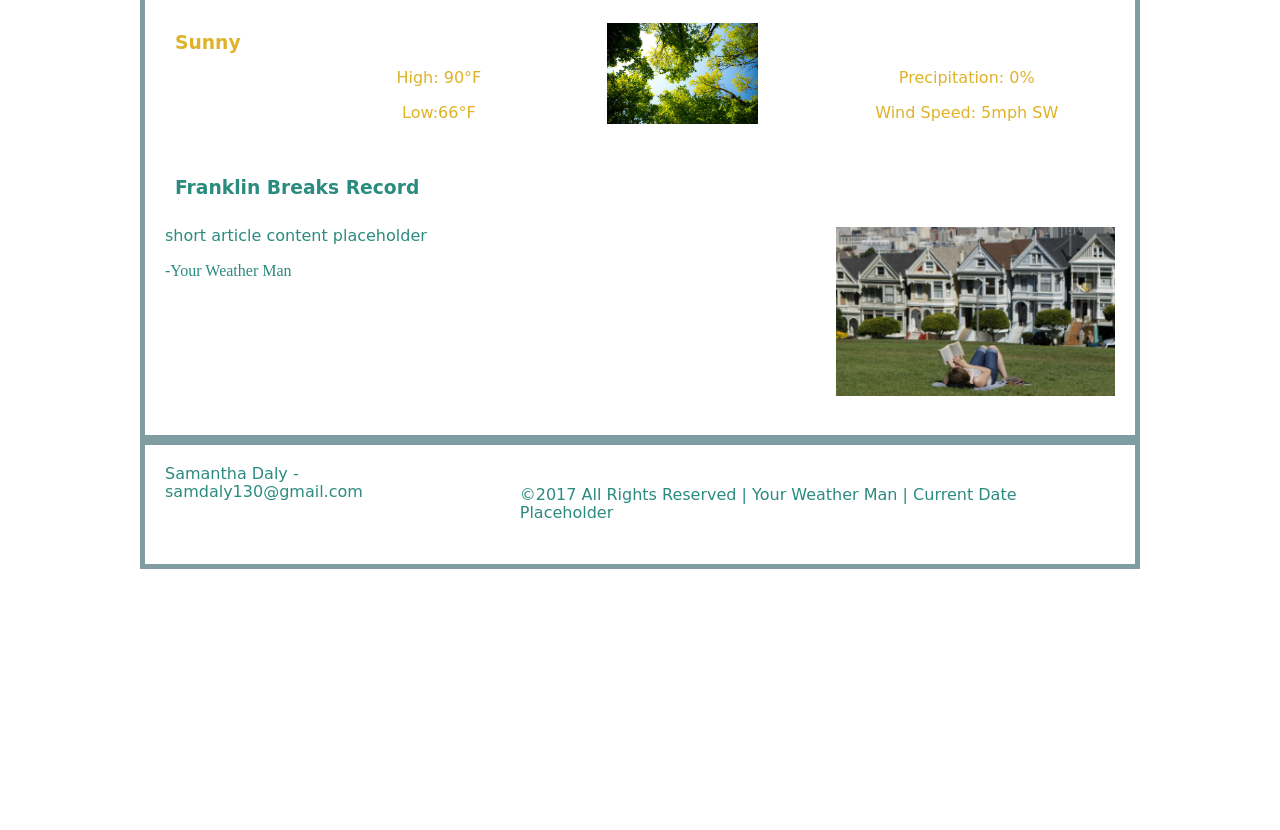
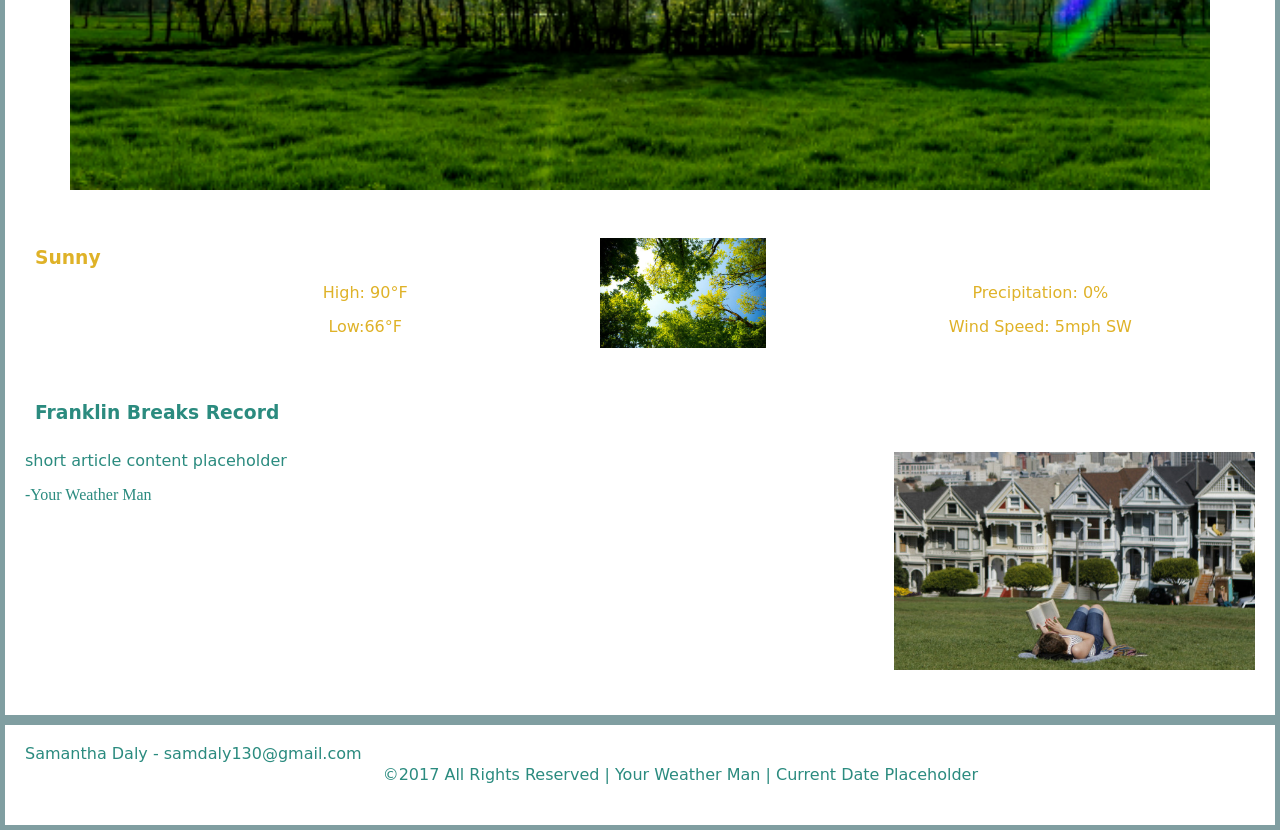
Before and after one commit to samdaly130/samdaly130.github.io, a plain HTML site: page assignments/franklin-6/index.html in a window 1280 px wide. Shown: the part 1171-2001 px from the top of the page. Before the commit the page ends 1740 px from the top, so only its background shows below. Drawn offline with nearby package versions, Linux system fonts and the light colour scheme; a script that the page names is missing.

Commit message:
minor changes

```diff
--- a/assignments/franklin-6/styles/large.css
+++ b/assignments/franklin-6/styles/large.css
@@ -10,7 +10,7 @@
 
 header, nav, main, footer { /* the comma means apply the following CSS declarations to all of the listed elements */
   /* Declare the maximum width and other main element rules to limit the stretch on wide views */
-    max-width:1000px;
+    max-width:100%;
   margin: 0 auto;
   padding: 20px;
 }
@@ -49,27 +49,27 @@ main figure { margin: 0 0 .2rem 2%; width:96%; }
 main figure img { width: 100%;
     padding: 20px;}
 
-    section{display: flex;
+    section {display: flex;
     color: #dfb228;}
-    .highlow {width: 100%;
+    section .highlow {width: 100%;
     position: relative;
     top: 50px;
     left:20px;}
-      .conditions {width: 100%;
+    section .conditions {width: 100%;
     position: relative;
     left: 20px;
     top: 50px;}
 
-    .current img {width: 100%;
+    .current picture img {width: 100%;
     padding: 20px;}
 
 
-section.forecast {
+section .forecast {
     display: flex;
     color: #908670;
 
     }  /* show the 10-day forecast with the medium view and up */
-    table{border-collapse: collapse;
+    table  {border-collapse: collapse;
     width: 75%}
     th {height: 50px;}
     td {vertical-align: bottom;}
```
